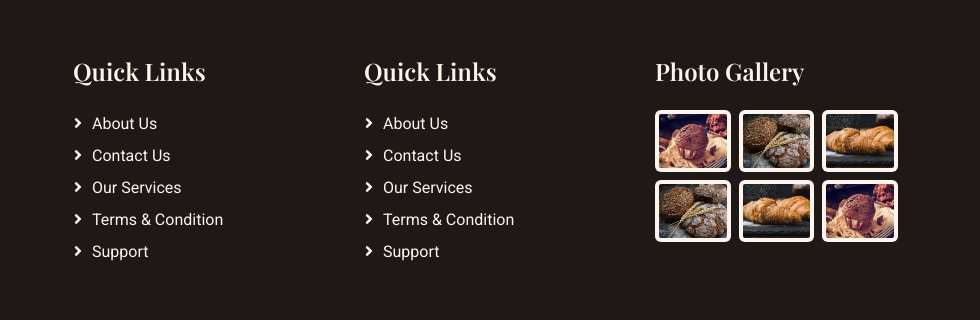
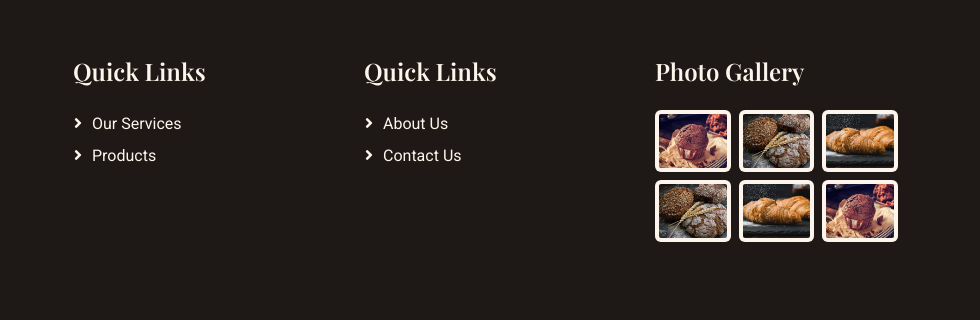
Before and after one commit to Ayushsharmagit/MommysMade.github.io, a plain HTML site: page index.html in a window 1280 px wide. Shown: the part 5097-5417 px from the top of the page, 300-1280 px from the left. Drawn offline with nearby package versions, Linux system fonts and the light colour scheme.

Commit message:
quick link in footer

```diff
--- a/utils/footer.html
+++ b/utils/footer.html
@@ -19,19 +19,13 @@
             </div>
             <div class="col-lg-3 col-md-6">
                 <h4 class="text-light mb-4">Quick Links</h4>
-                <a class="btn btn-link" href="">About Us</a>
-                <a class="btn btn-link" href="">Contact Us</a>
-                <a class="btn btn-link" href="">Our Services</a>
-                <a class="btn btn-link" href="">Terms & Condition</a>
-                <a class="btn btn-link" href="">Support</a>
+                <a class="btn btn-link" href="../service.html">Our Services</a>
+                <a class="btn btn-link" href="../product.html">Products</a>
             </div>
             <div class="col-lg-3 col-md-6">
                 <h4 class="text-light mb-4">Quick Links</h4>
-                <a class="btn btn-link" href="">About Us</a>
-                <a class="btn btn-link" href="">Contact Us</a>
-                <a class="btn btn-link" href="">Our Services</a>
-                <a class="btn btn-link" href="">Terms & Condition</a>
-                <a class="btn btn-link" href="">Support</a>
+                <a class="btn btn-link" href="../about.html">About Us</a>
+                <a class="btn btn-link" href="../contact.html">Contact Us</a>
             </div>
             <div class="col-lg-3 col-md-6">
                 <h4 class="text-light mb-4">Photo Gallery</h4>
```
